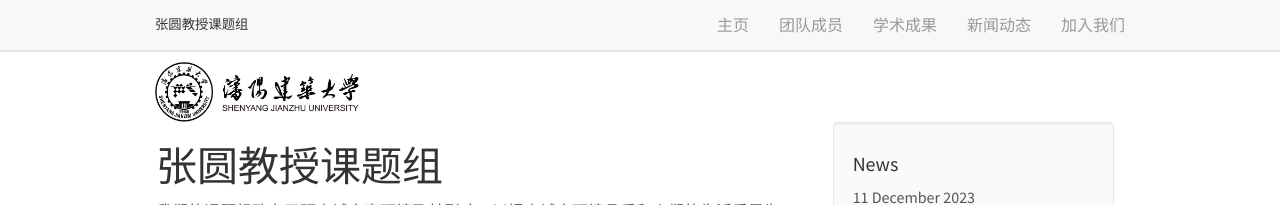
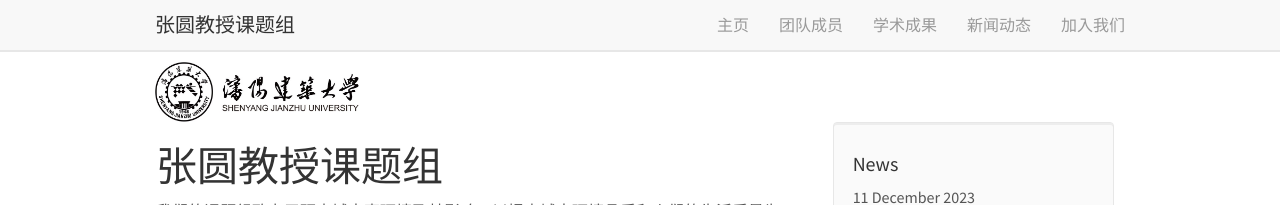
Before and after one commit to BZM2000/BZM2000.github.iottt, a Jekyll site: the page built from _pages/home.md, in a window 1280 px wide. Shown: the top 205 px of the page. Built offline with Jekyll 4.4.1, drawn with Linux system fonts in a browser that asks for light colours; nearby versions of some CDN libraries.

Commit message:
Update header.html

```diff
--- a/_includes/header.html
+++ b/_includes/header.html
@@ -7,7 +7,7 @@
 		<span class="icon-bar"></span>
 		<span class="icon-bar"></span>
 	  </button>
-        <a class="navbar-brand" href="{{ site.url }}{{ site.baseurl }}/" style="font-size: smaller;">张圆教授课题组</a>
+        <a class="navbar-brand" href="{{ site.url }}{{ site.baseurl }}/">张圆教授课题组</a>
     </div>
 	<div class="collapse navbar-collapse" id="navbar-collapse-1">
 	  <ul class="nav navbar-nav navbar-right">
```
